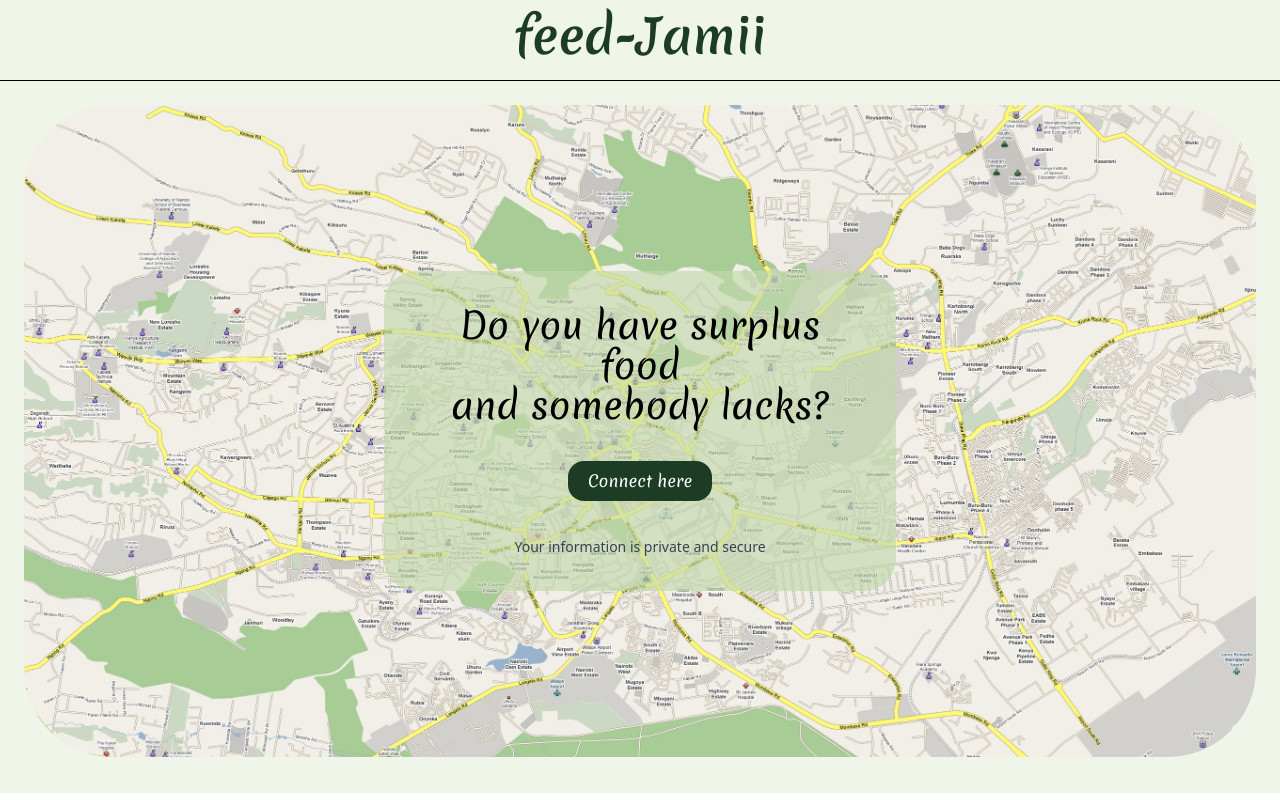
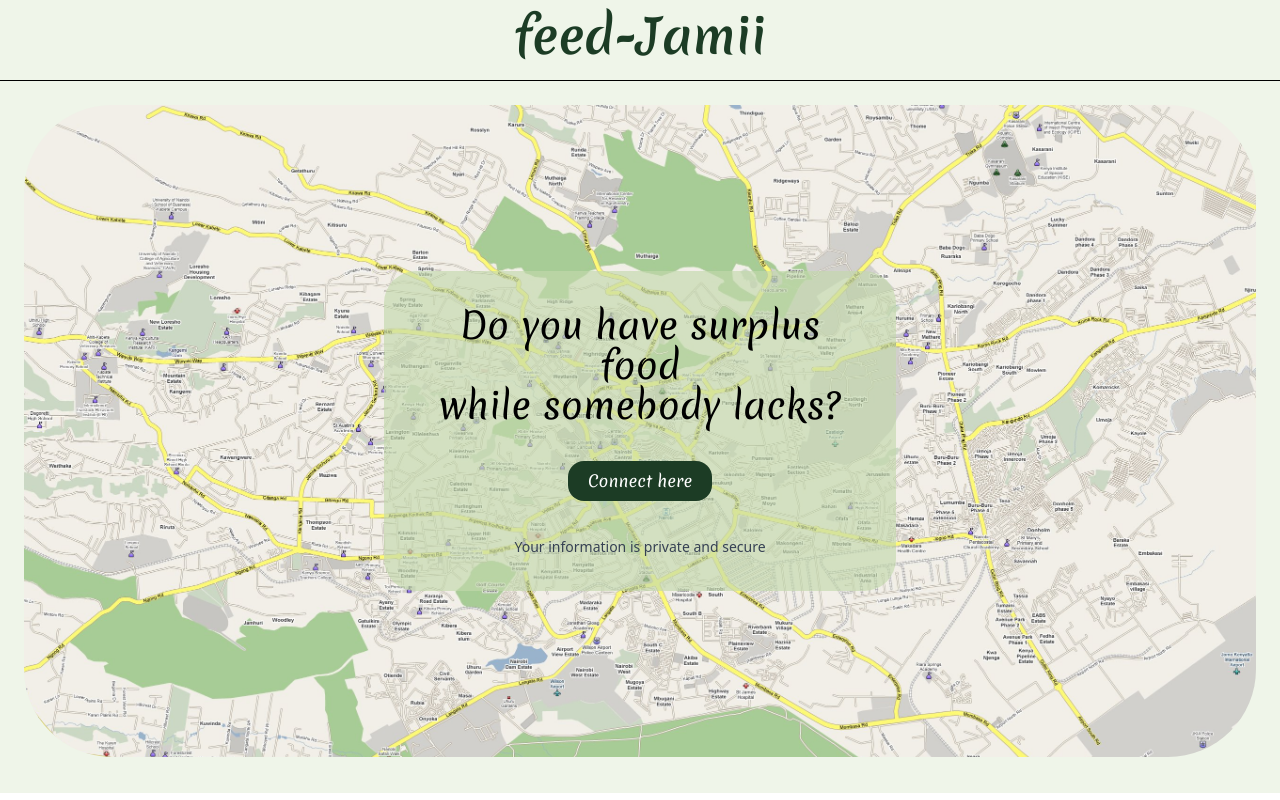
Before and after one commit to Lord-Abiolla/feed-jamii, a React (Vite) app: page / in a window 1280 px wide. Shown: the top 800 px of the page. Built offline with nearby package versions, Linux system fonts and the light colour scheme; a web font is replaced by a local one.

Commit message:
Connect 'connect' button to navigate to Sign up page

```diff
--- a/src/components/layouts/HeroSection.jsx
+++ b/src/components/layouts/HeroSection.jsx
@@ -1,3 +1,4 @@
+import { Link } from 'react-router-dom';
 import map from '../../assets/map.jpg';
 
 function HeroSection() {
@@ -11,11 +12,13 @@ function HeroSection() {
                 <div className="absolute bg-[#C3D9AC]/65 flex flex-col p-9 rounded-4xl items-center justify-center text-center w-[90%] sm:w-[60%] md:w-[40%] h-80 z-10">
                     <h2 className='font-merienda text-2xl sm:text-3xl md:text-4xl'>
                         Do you have surplus food <br />
-                        and somebody lacks?
+                        while somebody lacks?
                     </h2>
-                    <button className='font-merienda bg-[#1C3C25] text-white px-5 py-2 cursor-pointer mt-9 rounded-2xl'>
-                        Connect here
-                    </button>
+                    <Link to={"/signup"}>
+                        <button className='font-merienda bg-[#1C3C25] text-white px-5 py-2 cursor-pointer mt-9 rounded-2xl'>
+                            Connect here
+                        </button>
+                    </Link>
                     <p className='mt-9 text-gray-700 text-sm'>Your information is private and secure</p>
                 </div>
             </div>
```
